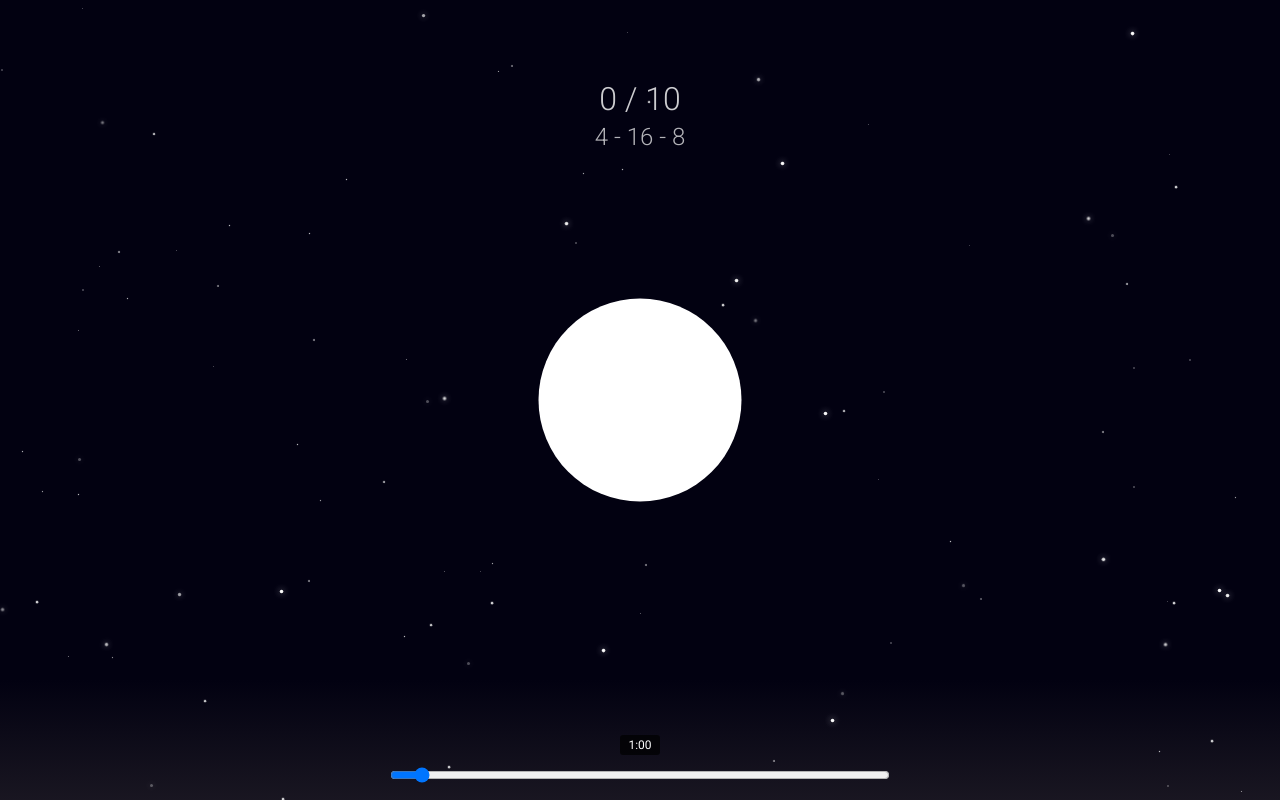
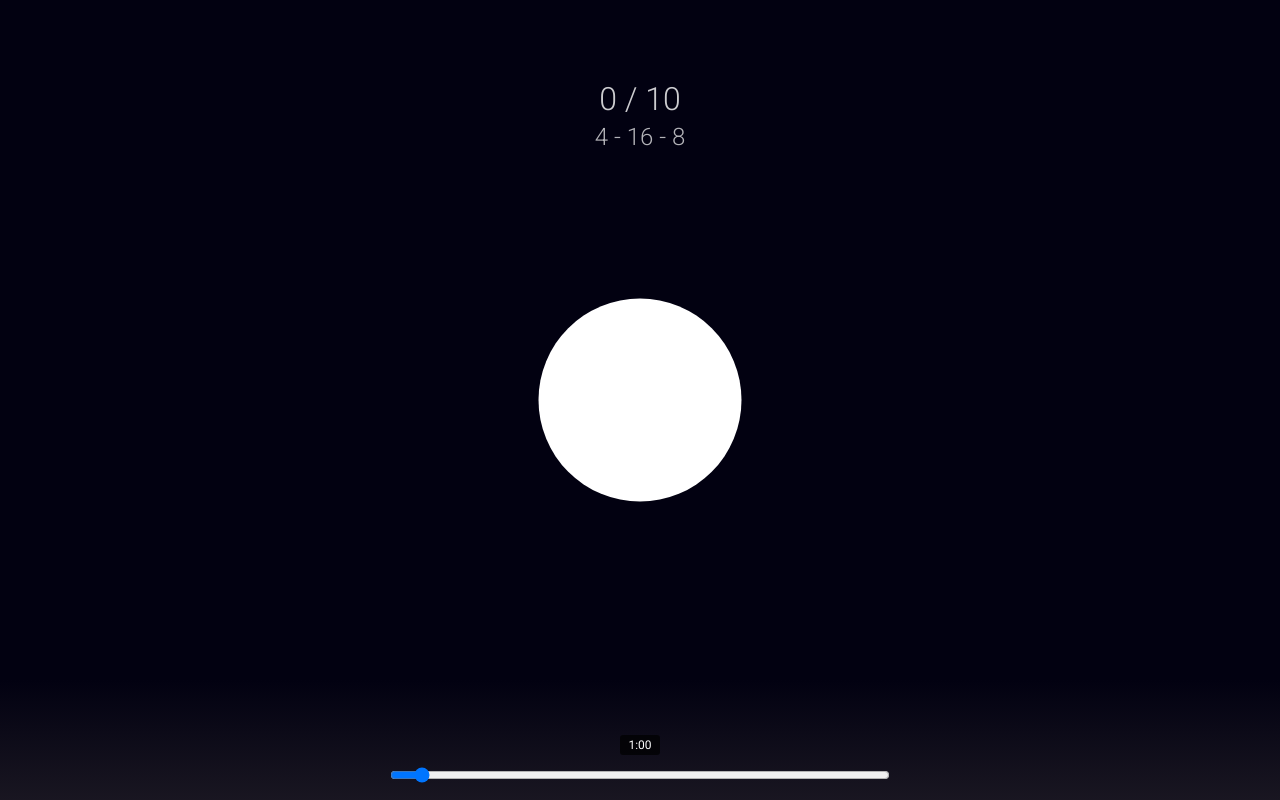
Before and after one commit to izquierdofelipe/guided-breathing, a website: page public/index.html in a window 1280 px wide. Drawn offline with Linux system fonts and the light colour scheme.

Commit message:
temp: disable stars module initialization and updates for testing purposes

```diff
--- a/public/background.js
+++ b/public/background.js
@@ -48,10 +48,10 @@ async function setHour(h) {
     const gradIndex = Math.min(Math.max(hourToShow, 0), grads.length - 1);
     document.body.style.background = toCSS(grads[gradIndex]);
 
-    // Update stars based on time (8 PM - 4 AM)
-    if (window.starsModule) {
-        window.starsModule.updateStars(hourToShow);
-    }
+    // Update stars based on time (8 PM - 4 AM) - TEMPORARILY DISABLED FOR TESTING
+    // if (window.starsModule) {
+    //     window.starsModule.updateStars(hourToShow);
+    // }
 }
 
 function updateSliderPosition(hourToShow) {
--- a/public/index.html
+++ b/public/index.html
@@ -59,7 +59,7 @@
 
     <script src="settings.js"></script>
     <script src="background.js"></script>
-    <script src="stars.js"></script>
+    <!-- <script src="stars.js"></script> TEMPORARILY DISABLED FOR TESTING -->
     <script src="audio.js"></script>
     <script src="modal.js"></script>
     <script src="dev-slider.js"></script>
--- a/public/script.js
+++ b/public/script.js
@@ -306,10 +306,10 @@ document.addEventListener('DOMContentLoaded', () => {
         window.accountabilityModule.initializeAccountability();
     }
 
-    // Initialize stars system if available
-    if (window.starsModule) {
-        window.starsModule.initializeStars();
-    }
+    // Initialize stars system if available - TEMPORARILY DISABLED FOR TESTING
+    // if (window.starsModule) {
+    //     window.starsModule.initializeStars();
+    // }
 
     // Ensure initial updateAnimation call correctly sets up UI displays
     // updateAnimation(false); // This call might also interact with setHour and needs to be aware of manualHour - Already called above
```
